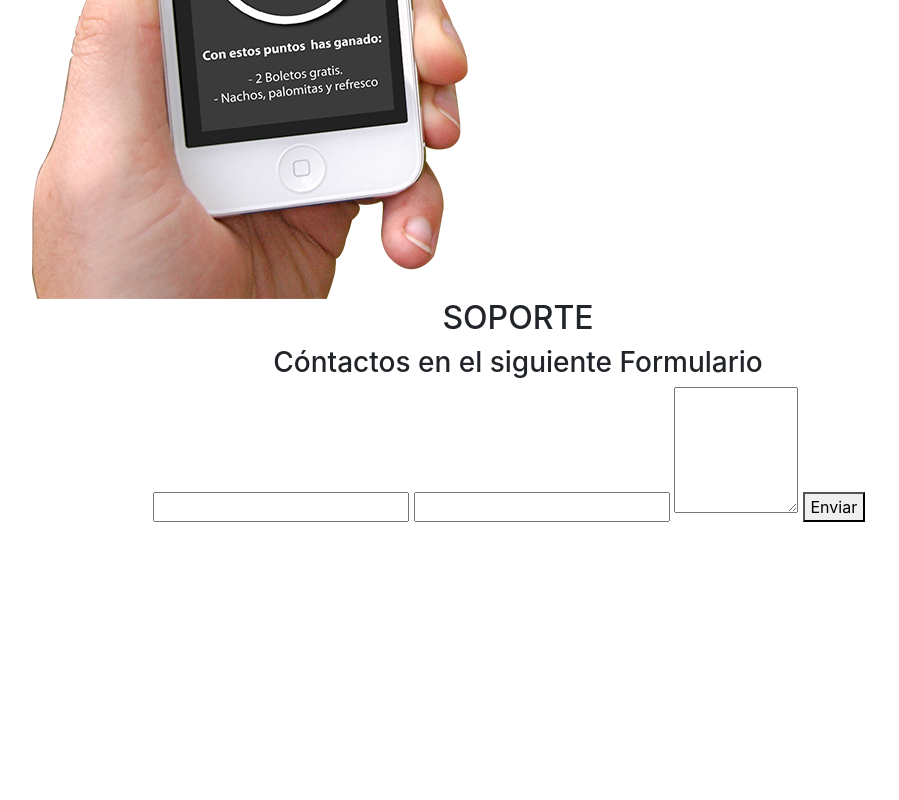
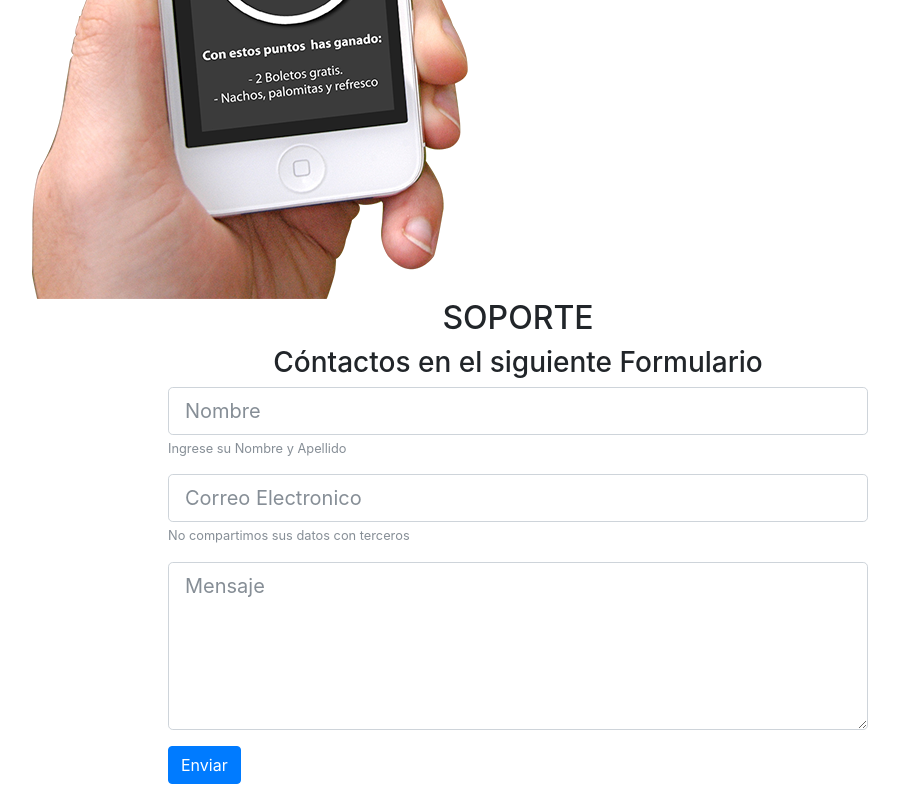
Before and after one commit to Quisutd3us/LandingPage-AppCine, a plain HTML site: page index.html in a window 1280 px wide. Shown: the part 3456-4256 px from the top of the page, without its empty margins (122-1021 px from the left). Before the commit the page ends 3978 px from the top, so only its background shows below. Drawn offline with nearby package versions, Linux system fonts and the light colour scheme.

Commit message:
html: Formulario de Contacto

```diff
--- a/index.html
+++ b/index.html
@@ -234,14 +234,35 @@
       </div>
     </div>
     <div class="row">
-      <div class="col"></div>
-      <div class="col-8">
-        <input type="text" name="nombre" id="">
-        <input type="email" name="email" id="">
-        <textarea rows="5" cols="10"></textarea>
-        <button type="submit">Enviar</button>
+      <div class="col-md-8 offset-md-2">
+        <form>
+          <div class="form-group">
+            <div class="col-12">
+              <input type="text" name="nombre" placeholder="Nombre" class="form-control form-control-lg">
+              <small id="emailHelp" class="form-text text-muted">Ingrese su Nombre y Apellido</small>
+            </div>
+          </div>
+          <!-- fin input nombre -->
+          <div class="form-group">
+            <div class="col-12">
+              <input type="email" name="email" placeholder="Correo Electronico" class="form-control form-control-lg">
+              <small id="emailHelp" class="form-text text-muted">No compartimos sus datos con terceros</small>
+            </div>
+          </div>
+          <!-- fin input email -->
+          <div class="form-group">
+            <div class="col-12">
+              <textarea rows="5" cols="10" placeholder="Mensaje" class="form-control form-control-lg"></textarea>
+            </div>
+          </div>
+          <!-- fin input comentarios -->
+          <div class="form-group">
+            <div class="col-12">
+              <button type="submit" class="btn btn-primary">Enviar</button>
+            </div>
+          </div>
+        </form>
       </div>
-      <div class="col"></div>
     </div>
   </section>
   <!-- fin section id#soporte -->
```
